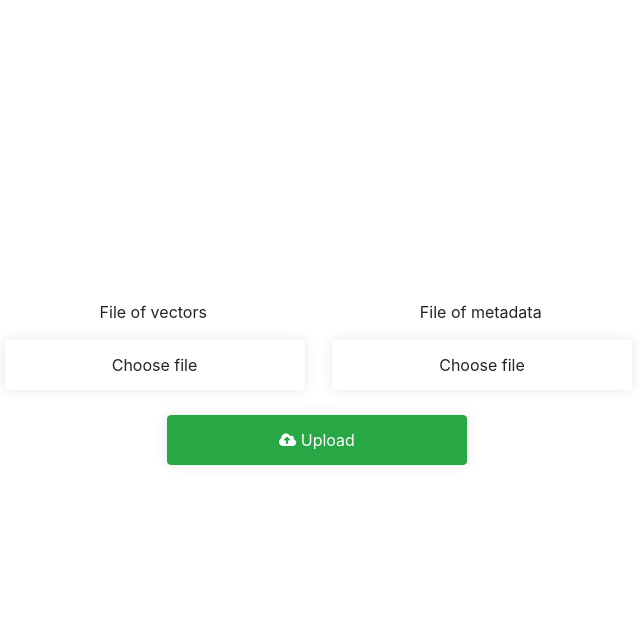
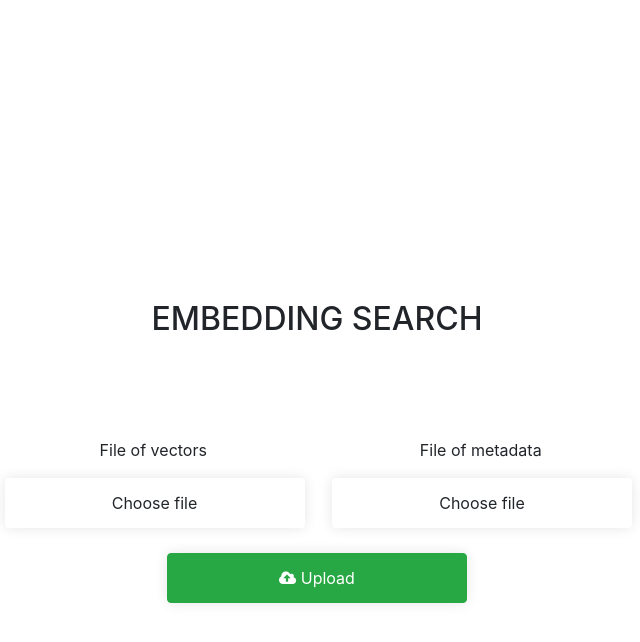
Before and after one commit to hoangdzung/embeddingSearch, a Flask app: page / in a window 1280 px wide. Shown: the top 642 px of the page, without its empty margins (323-963 px from the left). Run offline with Flask 2, Linux system fonts and the light colour scheme; some libraries are stand-ins or nearby versions.

Commit message:
add header

```diff
--- a/templates/file_upload_form.html
+++ b/templates/file_upload_form.html
@@ -33,7 +33,8 @@
 </head>
 <body>
     <form action = "/success" method = "post" enctype="multipart/form-data">
-        <div class="row">
+        <h2>EMBEDDING SEARCH</h2>
+        <div class="row" style="margin-top:100px">
         	<div class="col-sm-3">
         	</div>
         	<div class="col-sm-3">
```
